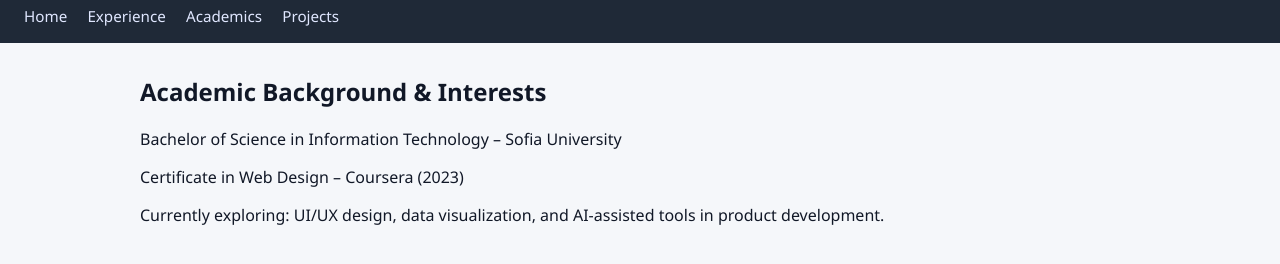
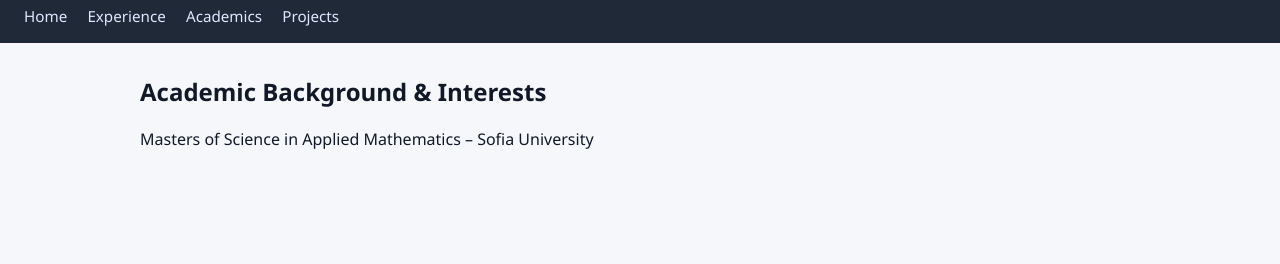
Before and after one commit to TASHINOV10/Tashinov-Resume, a plain HTML site: page academics.html in a window 1280 px wide. Shown: the part 54-318 px from the top of the page. Drawn offline with Linux system fonts and the light colour scheme.

Commit message:
Update academics.html

```diff
--- a/academics.html
+++ b/academics.html
@@ -18,9 +18,7 @@
 
   <main class="container">
     <h2>Academic Background & Interests</h2>
-    <p>Bachelor of Science in Information Technology – Sofia University</p>
-    <p>Certificate in Web Design – Coursera (2023)</p>
-    <p>Currently exploring: UI/UX design, data visualization, and AI-assisted tools in product development.</p>
+    <p>Masters of Science in Applied Mathematics – Sofia University</p>
   </main>
 </body>
 </html>
```
